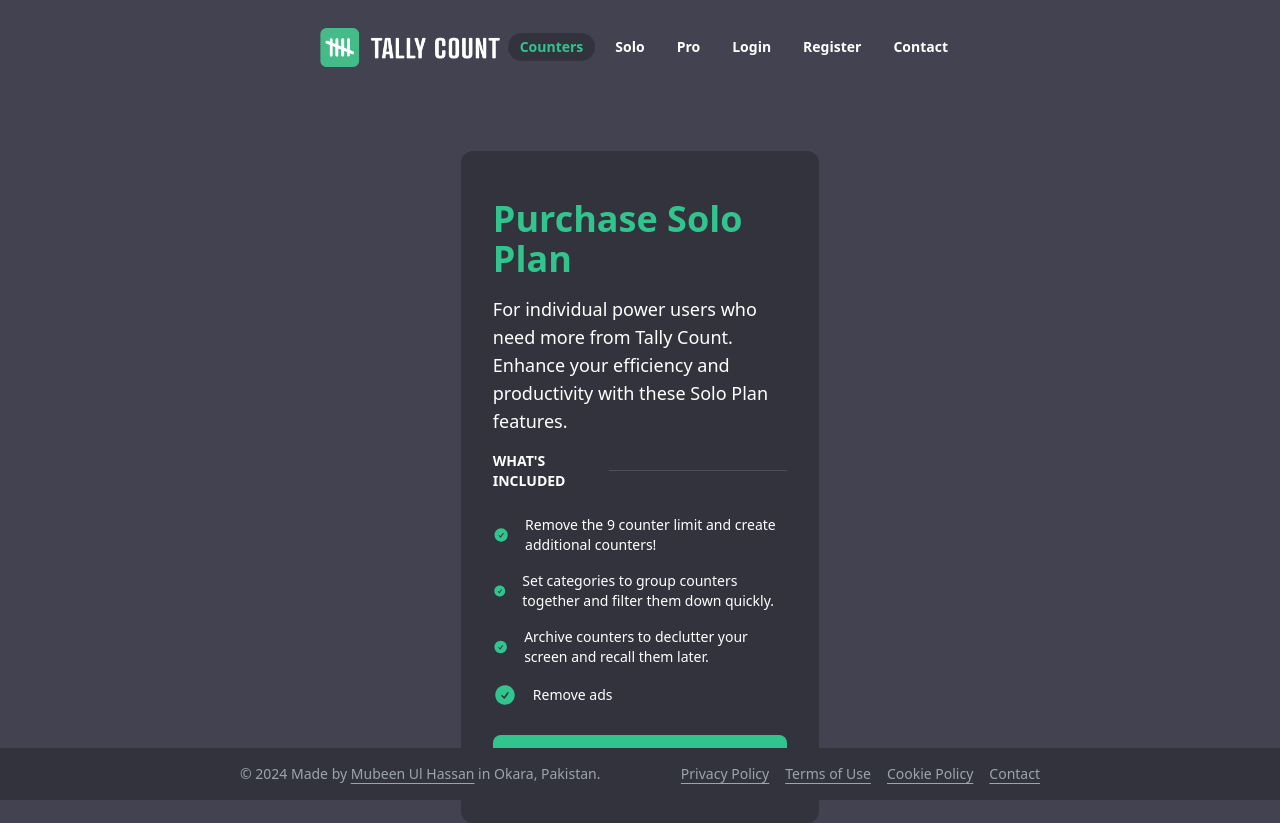
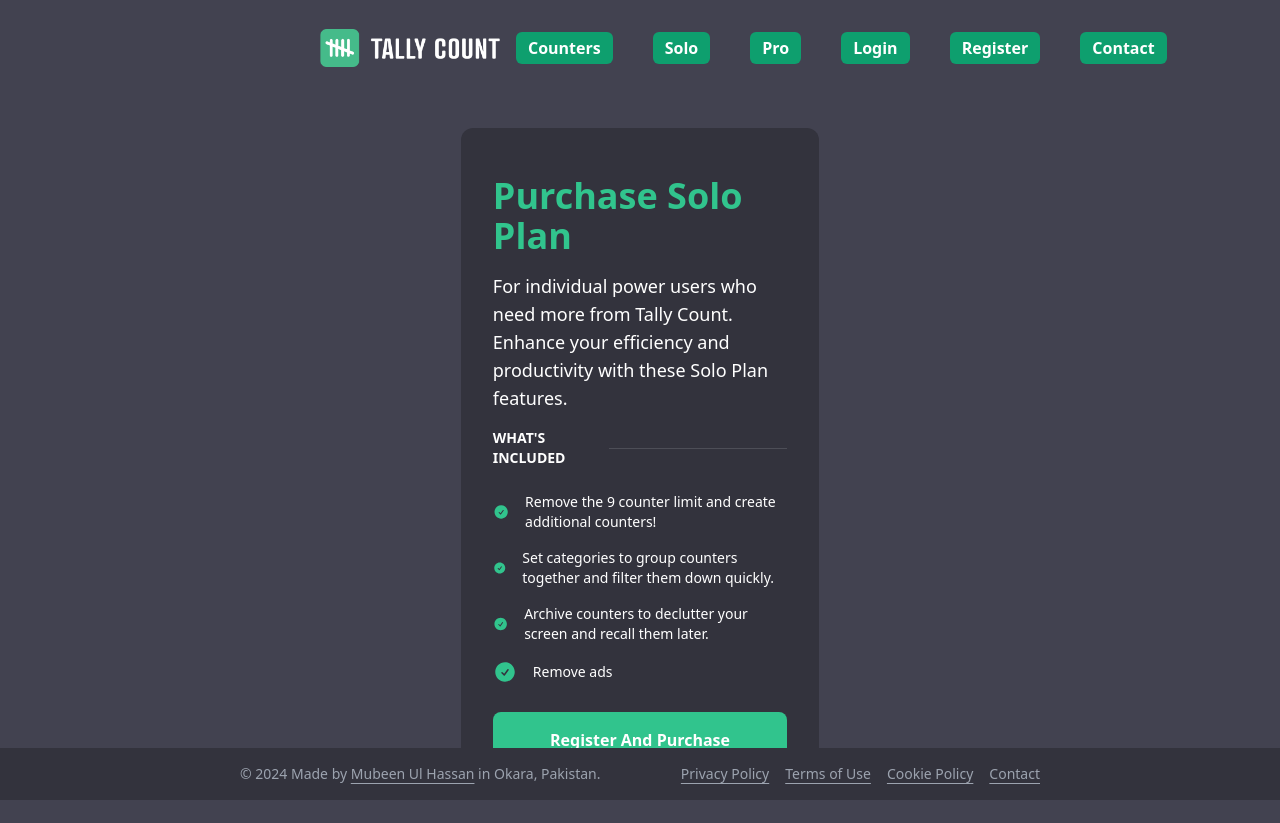
Before and after one commit to Mubeen-Ul-Hassan/tally-counter, a Next.js app: page /solo in a window 1280 px wide. After the commit the page ends 800 px from the top, so only its background shows below. Built offline with nearby package versions, Linux system fonts and the light colour scheme.

Commit message:
responsive

```diff
--- a/app/contact/page.tsx
+++ b/app/contact/page.tsx
@@ -3,8 +3,8 @@
 export default function Page() {
   return (
     <section>
-      <div className="flex justify-center items-center w-full mt-5">
-        <div className="w-[28%] bg-customDarkGray rounded-xl p-8">
+      <div className="flex justify-center items-center w-full mt-10 sm:mt-5">
+        <div className="w-full sm:w-[28%] bg-customDarkGray sm:rounded-xl p-8">
           <h1 className="text-3xl font-extrabold text-customGreen pb-8">
             Contact Me
           </h1>
--- a/app/login/page.tsx
+++ b/app/login/page.tsx
@@ -2,8 +2,8 @@
 
 export default function Page() {
   return (
-    <section className="flex justify-center items-center mt-16">
-      <div className="bg-customDarkGray w-[28%] rounded-xl p-8">
+    <section className="flex justify-center items-center mt-32 sm:mt-16">
+      <div className="bg-customDarkGray w-full sm:w-[28%] sm:rounded-xl p-8">
         <h1 className="text-customGreen font-extrabold text-3xl pb-8">Login</h1>
 
         <form action="" className="*:text-white">
--- a/app/pro/page.tsx
+++ b/app/pro/page.tsx
@@ -4,11 +4,11 @@
   return (
     <section>
       <div className="w-full flex flex-col justify-center items-center text-white">
-        <h1 className="text-6xl font-extrabold w-2/5 text-center mt-20">
+        <h1 className="sm:text-6xl text-4xl w-4/5 font-extrabold sm:w-2/5 text-center mt-40 sm:mt-20">
           A professional solution you can{" "}
           <span className="text-customGreen">count on</span>
         </h1>
-        <p className="text-xl w-2/4 text-center mt-5">
+        <p className="text-base sm:text-xl w-11/12 sm:w-2/4 text-center mt-5">
           All jokes aside, Tally Count offers{" "}
           <span className="font-extrabold">reliability</span> where other
           counting solutions {"don't"} stack up. We offer features that other
--- a/app/register/page.tsx
+++ b/app/register/page.tsx
@@ -3,8 +3,8 @@
 export default function Page() {
   return (
     <section>
-      <div className="flex justify-center items-center w-full mt-16">
-        <div className="w-[28%] bg-customDarkGray rounded-xl p-8">
+      <div className="flex justify-center items-center w-full mt-20 sm:mt-16">
+        <div className="w-full sm:w-[28%] bg-customDarkGray sm:rounded-xl p-8">
           <h1 className="text-3xl font-extrabold text-customGreen pb-8">
             Create Account
           </h1>
--- a/app/solo/page.tsx
+++ b/app/solo/page.tsx
@@ -4,9 +4,9 @@
 export default function Page() {
   return (
     <div>
-      <section className=" flex justify-center mt-14">
-        <div className="bg-customDarkGray w-[28%] rounded-xl p-8">
-          <h1 className="text-customGreen text-4xl font-extrabold py-4">
+      <section className=" flex justify-center mt-5 sm:mt-14">
+        <div className="bg-customDarkGray w-full sm:w-[28%] sm:rounded-xl p-4 sm:p-8">
+          <h1 className="text-customGreen text-3xl sm:text-4xl font-extrabold py-2 sm:py-4">
             Purchase Solo Plan
           </h1>
           <p className="text-white text-lg">
--- a/components/Header.tsx
+++ b/components/Header.tsx
@@ -1,10 +1,40 @@
+"use client";
+import { useState } from "react";
 import Link from "next/link";
 import Image from "next/image";
 import { Bars3Icon } from "@heroicons/react/24/outline";
+import { XMarkIcon } from "@heroicons/react/24/outline";
+
+interface linksGuard {
+  name: string;
+  routeLink: string;
+}
+
+const links: linksGuard[] = [
+  { name: "Counters", routeLink: "/" },
+  { name: "Solo", routeLink: "/solo" },
+  { name: "Pro", routeLink: "/pro" },
+  { name: "Login", routeLink: "/login" },
+  { name: "Register", routeLink: "/register" },
+  { name: "Contact", routeLink: "/contact" },
+];
 
 export default function Header() {
+  let [open, setOpen] = useState<boolean>(false);
+  const listItems = links.map((link, key) => {
     return (
-    <section className="flex justify-between min-w-full sm:w-full sm:px-80 sm:py-7 p-5 items-center">
+      <li
+        key={key}
+        className="sm:hover:text-customGreen sm:hover:bg-customDarkGray sm:bg-transparent sm:rounded-2xl sm:px-4 sm:py-1.5 sm:mx-0 sm:duration-200 mx-4 my-2 bg-customLigthGreen px-3 py-1 rounded-md"
+      >
+        <Link href={link.routeLink}>{link.name}</Link>
+      </li>
+    );
+  });
+
+  return (
+    <section className="">
+      <div className="flex justify-between items-center mx-4 my-4 sm:mx-80 sm:my-6">
         <Image
           src="/images/tally-count.png"
           alt="Tally Count"
@@ -13,31 +43,28 @@
           priority
         />
 
-      <div>
-        <ul className="sm:flex text-sm sm:gap-2 sm:items-center text-white font-semibold hidden">
-          <li className="bg-customDarkGray px-3 py-1 rounded-2xl text-customGreen">
-            <Link href={"/"}>Counters</Link>
-          </li>
-          <li className="hover:text-customGreen hover:bg-customDarkGray px-3 py-1 rounded-2xl">
-            <Link href={"/solo"}>Solo</Link>
-          </li>
-          <li className="hover:text-customGreen hover:bg-customDarkGray px-3 py-1 rounded-2xl">
-            <Link href={"/pro"}>Pro</Link>
-          </li>
-          <li className="hover:text-customGreen hover:bg-customDarkGray px-3 py-1 rounded-2xl">
-            <Link href={"/login"}>Login</Link>
-          </li>
-          <li className="hover:text-customGreen hover:bg-customDarkGray px-3 py-1 rounded-2xl">
-            <Link href={"/register"}>Register</Link>
-          </li>
-          <li className="hover:text-customGreen hover:bg-customDarkGray px-3 py-1 rounded-2xl">
-            <Link href={"/contact"}>Contact</Link>
-          </li>
+        <div
+          className="absolute right-4 top-5 sm:hidden"
+          onClick={() => {
+            setOpen(!open);
+          }}
+        >
+          {open ? (
+            <XMarkIcon className="size-6 text-white" />
+          ) : (
+            <Bars3Icon className="size-6 text-white" />
+          )}
+        </div>
+
+        <div
+          className={`absolute sm:relative left-0 top-16 sm:top-0 w-full sm:w-fit ${
+            open ? "top-16" : "top-[-400px]"
+          }`}
+        >
+          <ul className="bg-customGreen sm:bg-transparent sm:fit-content sm:flex sm:gap-2 text-white sm:text-sm text-base font-extrabold py-2 sm:py-0">
+            {listItems}
           </ul>
         </div>
-
-      <div className="sm:hidden">
-        <Bars3Icon className="size-7 text-white" />
       </div>
     </section>
   );
```
Lines whose indentation alone changed are shown as unchanged.
